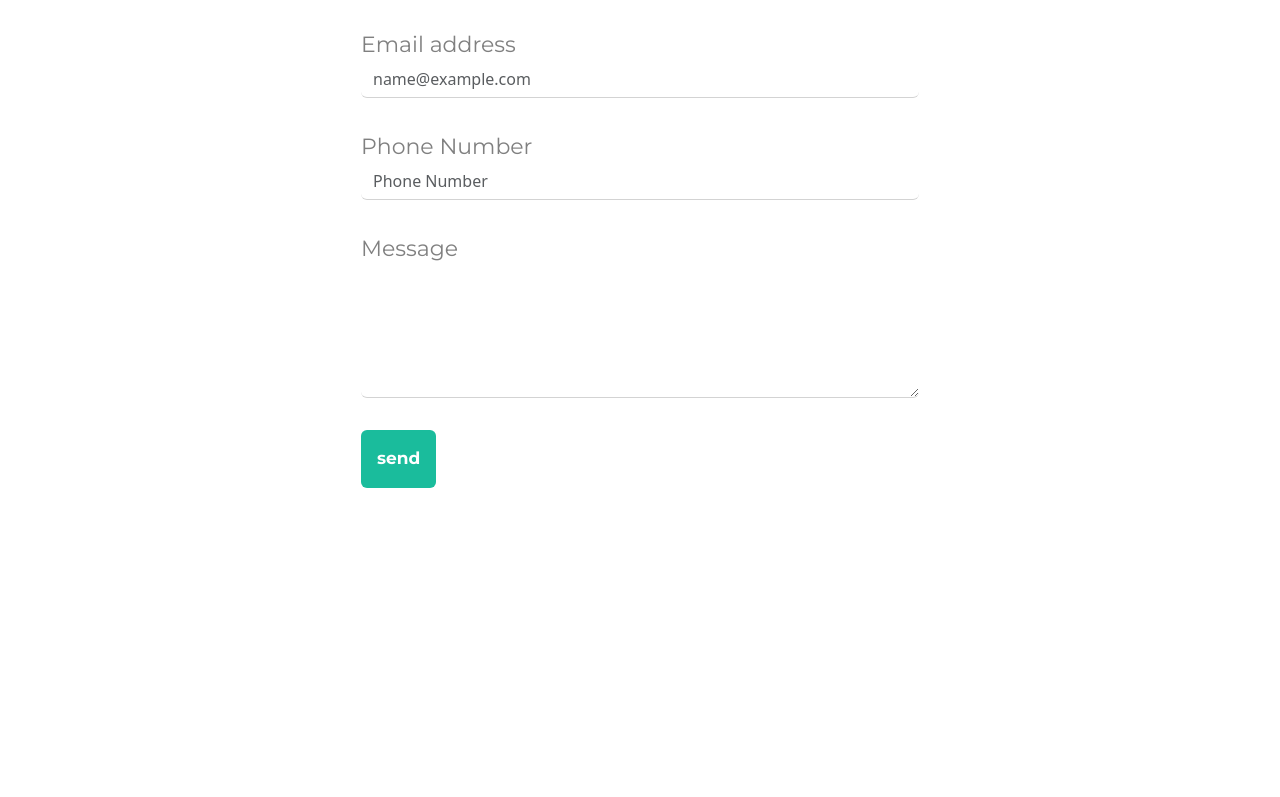
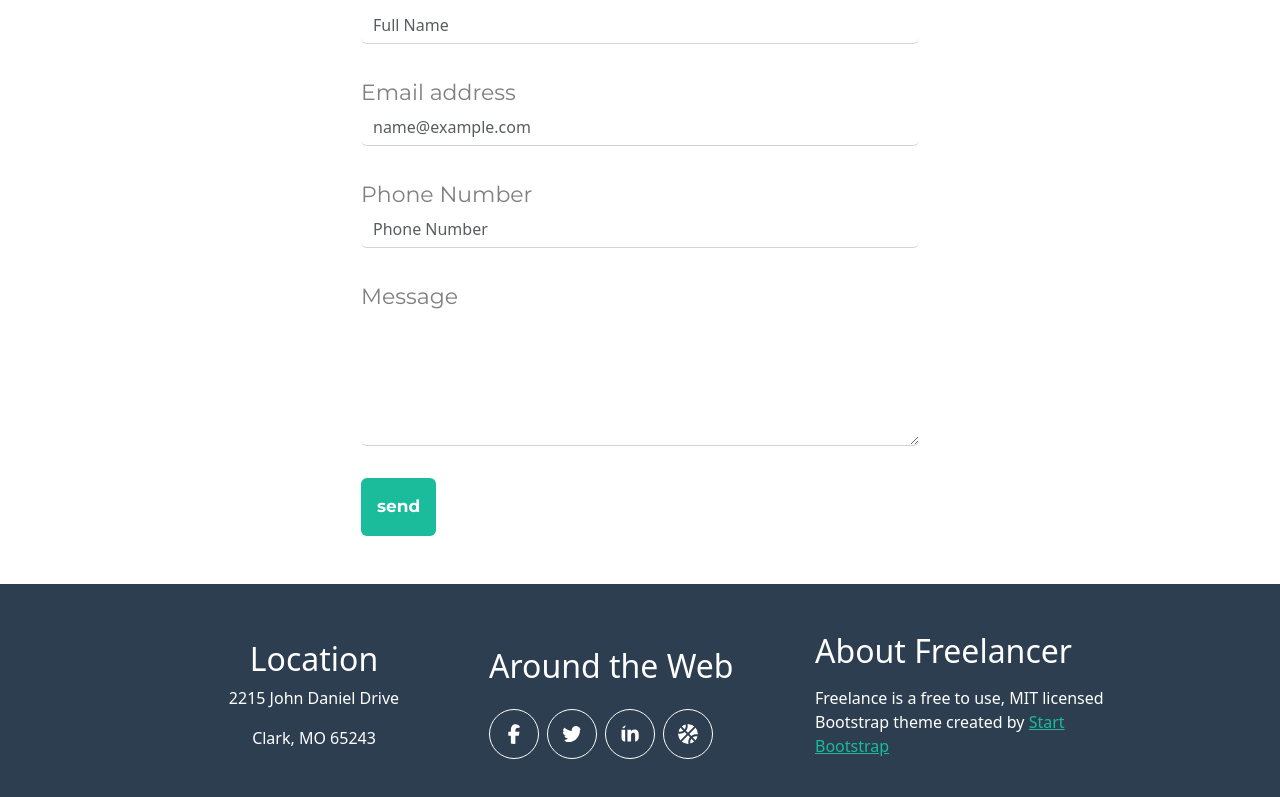
Before and after one commit to jasminabualrub/reacttask1, a React (Vite) app: page / in a window 1280 px wide. Shown: the part 2376-3173 px from the top of the page. Before the commit the page ends 2864 px from the top, so only its background shows below. Built offline with nearby package versions, Linux system fonts and the light colour scheme.

Commit message:
create footer section

```diff
--- a/src/App.jsx
+++ b/src/App.jsx
@@ -4,6 +4,7 @@ import Hero from './Hero/Hero'
 import Portfolio from './Portfolio/Portfolio'
 import About from './About/About'
 import Contact from './Contact/Contact'
+import Footer from './Footer/Footer'
 
 
 export default function App() {
@@ -14,6 +15,8 @@ export default function App() {
 <Portfolio/>
 <About/>
 <Contact/>
+
+<Footer/>
   </>
   )
 }
--- a/src/Contact/Contact.jsx
+++ b/src/Contact/Contact.jsx
@@ -3,7 +3,7 @@ import styles from './Contact.module.css'
 
 export default function Contact() {
   return (
-   <section className='Contact'>
+   <section className='Contact py-5'>
     <div className='container'>
          <h2 className={`${styles.ContactText}  text-center mt-5`}>Contact me
         </h2>
--- /dev/null
+++ b/src/Footer/Footer.jsx
@@ -0,0 +1,43 @@
+import React from 'react'
+import styles from './Footer.module.css'
+
+function Footer() {
+  return (
+   <>
+   <section className={styles.Footer}>
+    <div className='row justify-content-center align-items-center py-5'  >
+        <div className='col-md-3 text-center text-white'>
+<h2>Location</h2>
+<p>2215 John Daniel Drive</p>
+<p>Clark, MO 65243</p>
+        </div>
+        <div className='col-md-3'>
+<h2 className='text-white mb-4'>Around the Web</h2>
+<div className='d-flex gap-2'>
+    <div className={`${styles.round} d-flex justify-content-center align-items-center`}>
+    <svg xmlns="http://www.w3.org/2000/svg" viewBox="0 0 320 512"><path fill="#ffffff" d="M80 299.3l0 212.7 116 0 0-212.7 86.5 0 18-97.8-104.5 0 0-34.6c0-51.7 20.3-71.5 72.7-71.5 16.3 0 29.4 .4 37 1.2l0-88.7C291.4 4 256.4 0 236.2 0 129.3 0 80 50.5 80 159.4l0 42.1-66 0 0 97.8 66 0z"/></svg>
+    </div>
+      <div className={`${styles.round} d-flex justify-content-center align-items-center`}>
+<svg xmlns="http://www.w3.org/2000/svg" viewBox="0 0 512 512"><path fill="#ffffff" d="M459.4 151.7c.3 4.5 .3 9.1 .3 13.6 0 138.7-105.6 298.6-298.6 298.6-59.5 0-114.7-17.2-161.1-47.1 8.4 1 16.6 1.3 25.3 1.3 49.1 0 94.2-16.6 130.3-44.8-46.1-1-84.8-31.2-98.1-72.8 6.5 1 13 1.6 19.8 1.6 9.4 0 18.8-1.3 27.6-3.6-48.1-9.7-84.1-52-84.1-103l0-1.3c14 7.8 30.2 12.7 47.4 13.3-28.3-18.8-46.8-51-46.8-87.4 0-19.5 5.2-37.4 14.3-53 51.7 63.7 129.3 105.3 216.4 109.8-1.6-7.8-2.6-15.9-2.6-24 0-57.8 46.8-104.9 104.9-104.9 30.2 0 57.5 12.7 76.7 33.1 23.7-4.5 46.5-13.3 66.6-25.3-7.8 24.4-24.4 44.8-46.1 57.8 21.1-2.3 41.6-8.1 60.4-16.2-14.3 20.8-32.2 39.3-52.6 54.3z"/></svg>
+ </div>
+      <div className={`${styles.round} d-flex justify-content-center align-items-center`}>
+<svg xmlns="http://www.w3.org/2000/svg" viewBox="0 0 448 512"><path fill="#ffffff" d="M100.3 448l-92.9 0 0-299.1 92.9 0 0 299.1zM53.8 108.1C24.1 108.1 0 83.5 0 53.8 0 39.5 5.7 25.9 15.8 15.8s23.8-15.8 38-15.8 27.9 5.7 38 15.8 15.8 23.8 15.8 38c0 29.7-24.1 54.3-53.8 54.3zM447.9 448l-92.7 0 0-145.6c0-34.7-.7-79.2-48.3-79.2-48.3 0-55.7 37.7-55.7 76.7l0 148.1-92.8 0 0-299.1 89.1 0 0 40.8 1.3 0c12.4-23.5 42.7-48.3 87.9-48.3 94 0 111.3 61.9 111.3 142.3l0 164.3-.1 0z"/></svg>    </div>
+      <div className={`${styles.round} d-flex justify-content-center align-items-center`}>
+<svg xmlns="http://www.w3.org/2000/svg" viewBox="0 0 512 512"><path fill="#ffffff" d="M92.7 58.8l78.4 78.4c18.2-25 28.9-55.9 28.9-89.2 0-14.1-1.9-27.7-5.5-40.6-38 9.4-72.6 27.2-101.8 51.4zM58.8 92.7c-24.2 29.2-42 63.8-51.4 101.8 12.9 3.6 26.5 5.5 40.6 5.5 33.3 0 64.1-10.7 89.2-28.9L58.8 92.7zM256 0c-4.6 0-9.2 .1-13.7 .4 3.7 15.3 5.7 31.2 5.7 47.6 0 46.6-15.9 89.4-42.6 123.4L256 222.1 419.3 58.8C374.9 22.1 318.1 0 256 0zM48 248c-16.4 0-32.4-2-47.6-5.7-.2 4.5-.4 9.1-.4 13.7 0 62.1 22.1 118.9 58.8 163.3L222.1 256 171.4 205.4C137.4 232.1 94.6 248 48 248zm463.6 21.7c.2-4.5 .4-9.1 .4-13.7 0-62.1-22.1-118.9-58.8-163.3L289.9 256 340.6 306.6c34-26.7 76.9-42.6 123.4-42.6 16.4 0 32.4 2 47.6 5.7zm-7.1 47.8c-12.9-3.6-26.5-5.5-40.6-5.5-33.3 0-64.1 10.7-89.2 28.9l78.4 78.4c24.2-29.2 42-63.8 51.4-101.8zM340.9 374.8c-18.2 25-28.9 55.9-28.9 89.2 0 14.1 1.9 27.7 5.5 40.6 38-9.4 72.6-27.2 101.8-51.4l-78.4-78.4zm-34.3-34.3L256 289.9 92.7 453.2c44.3 36.7 101.2 58.8 163.3 58.8 4.6 0 9.2-.1 13.7-.4-3.7-15.3-5.7-31.2-5.7-47.6 0-46.6 15.9-89.4 42.6-123.4z"/></svg>
+    </div>
+</div>
+        </div>
+        <div className='col-md-3'>
+<h2 className='text-white mb-3'>About Freelancer</h2>
+<p className='text-white'>Freelance is a free to use, MIT licensed Bootstrap theme created by <a href="#" className={styles.aqua}>Start Bootstrap </a></p>
+        </div>
+
+    </div>
+
+
+   </section>
+   </>
+  )
+}
+
+export default Footer
--- /dev/null
+++ b/src/Footer/Footer.module.css
@@ -0,0 +1,20 @@
+.Footer{
+    background-color:  #2c3e50;
+}
+.round{
+    width:50px;
+    height: 50px;
+    border-radius: 50%;
+    border:1px solid white;
+    text-align: center;
+}
+.round svg{
+    text-align: center;
+   width:30px;
+    height: 30px;
+    padding: 5px;
+    border-radius: 50%;
+}
+.aqua{
+    color:#1abc9c;
+}
```
